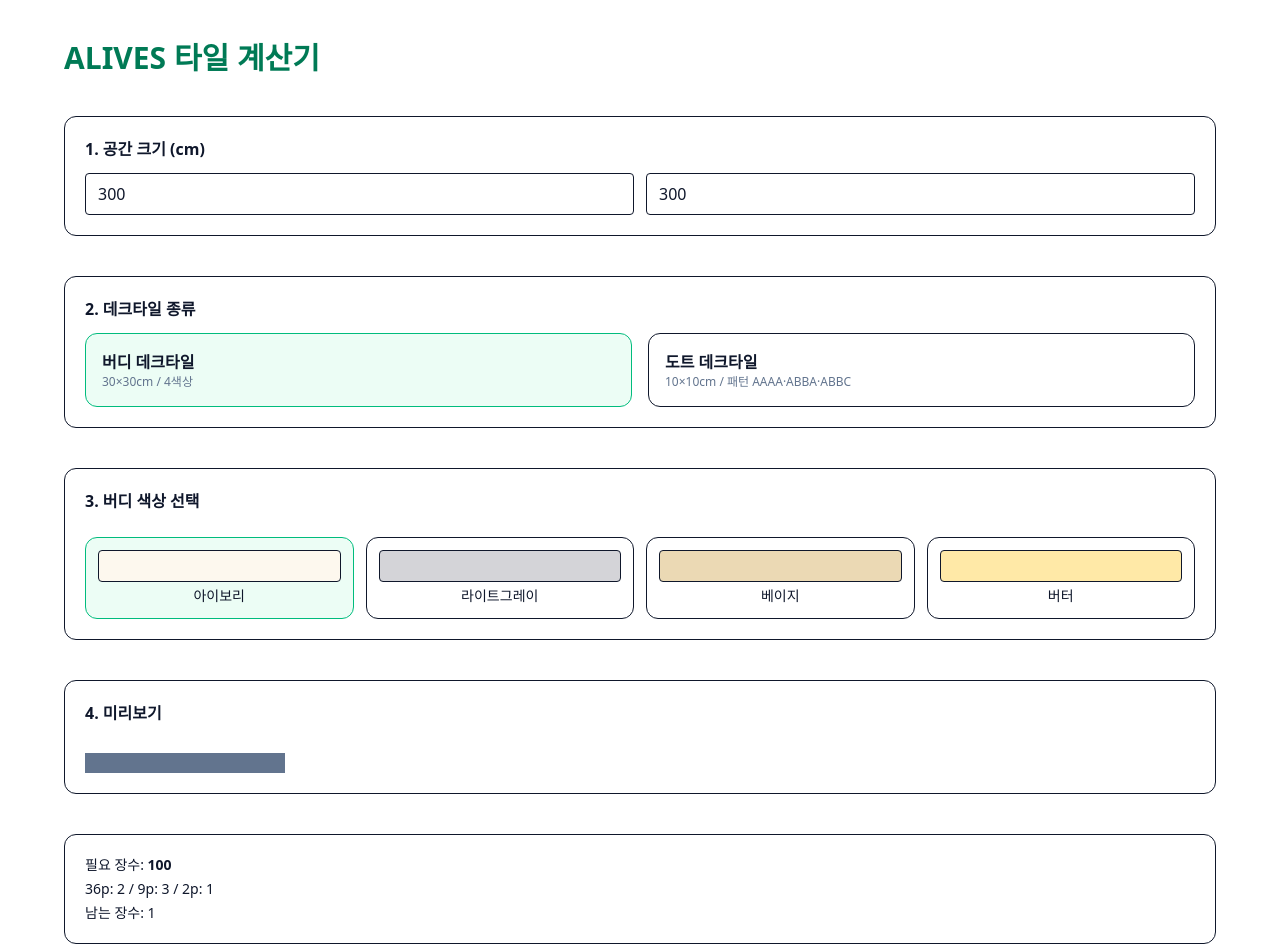
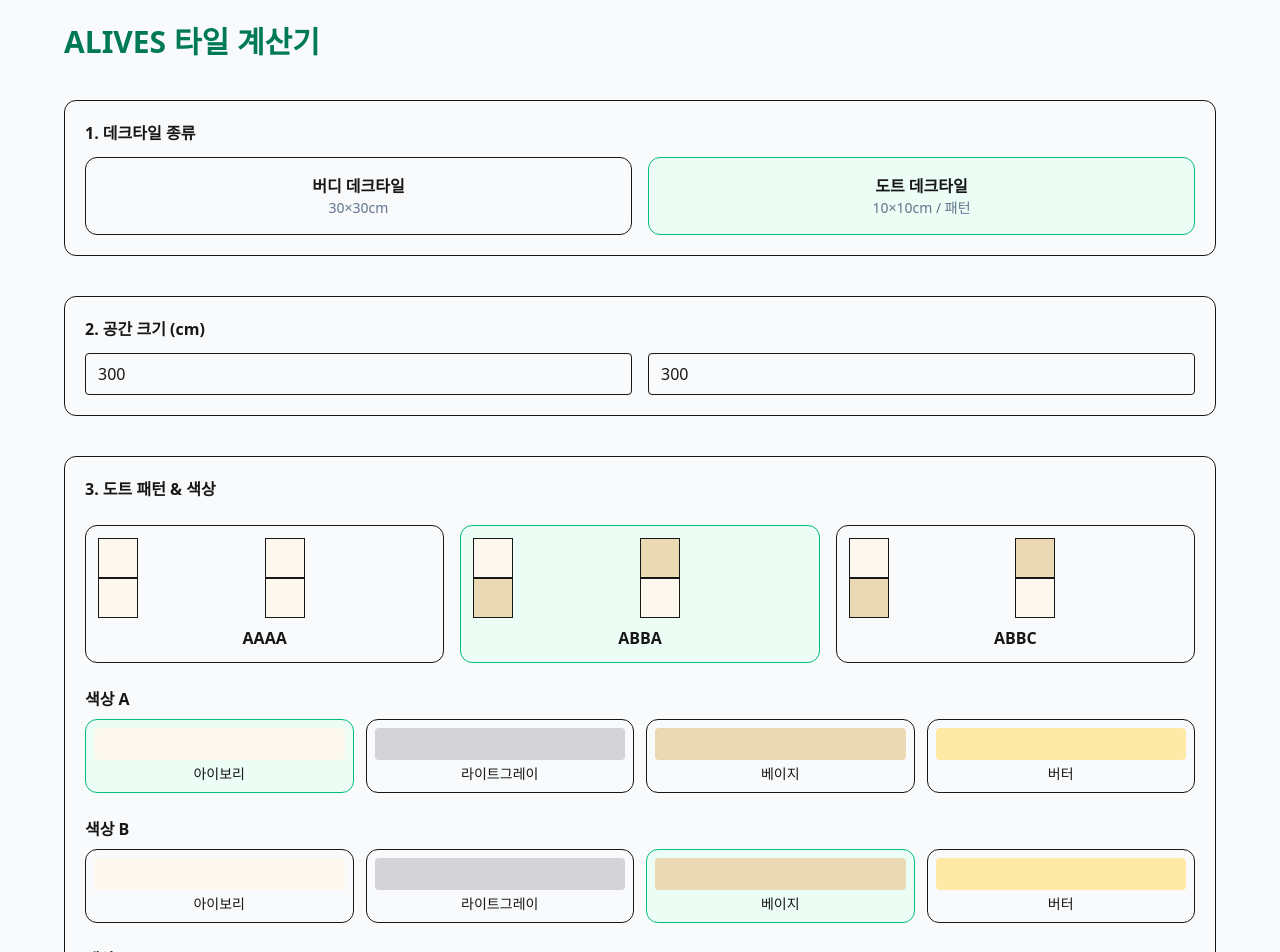
Before and after one commit to kimtwoo95-png/deck-tile-simulator-FINAL, a Next.js app: page / in a window 1280 px wide. Shown: the top 952 px of the page. Built offline with nearby package versions, Linux system fonts and the light colour scheme.

Commit message:
final: ALIVES tile calculator UI & preview fixed

```diff
--- a/app/page.tsx
+++ b/app/page.tsx
@@ -2,181 +2,161 @@
 
 import { useState } from 'react';
 
-/* =====================================================
+/* ======================================================
    타입
-===================================================== */
+====================================================== */
 type ProductType = 'buddy' | 'dot';
-type BuddyColor = 'ivory' | 'lightgray' | 'beige' | 'butter';
-type DotColor = BuddyColor;
 type DotPattern = 'AAAA' | 'ABBA' | 'ABBC';
+type ColorKey = 'ivory' | 'lightgray' | 'beige' | 'butter';
 
-/* =====================================================
+/* ======================================================
    색상 정의
-===================================================== */
-const COLORS: Record<BuddyColor, { label: string; hex: string }> = {
-  ivory: { label: '아이보리', hex: '#FDF8EE' },
-  lightgray: { label: '라이트그레이', hex: '#D4D4D8' },
-  beige: { label: '베이지', hex: '#EBD9B4' },
-  butter: { label: '버터', hex: '#FFE9A7' },
-};
+====================================================== */
+const COLORS: { key: ColorKey; label: string; hex: string }[] = [
+  { key: 'ivory', label: '아이보리', hex: '#FDF8EE' },
+  { key: 'lightgray', label: '라이트그레이', hex: '#D4D4D8' },
+  { key: 'beige', label: '베이지', hex: '#EBD9B4' },
+  { key: 'butter', label: '버터', hex: '#FFE9A7' },
+];
 
-/* =====================================================
-   도트 패턴 (2x2)
-===================================================== */
+/* ======================================================
+   도트 패턴 셀 (2x2 고정)
+====================================================== */
 const DOT_PATTERN: Record<DotPattern, ('A' | 'B' | 'C')[]> = {
   AAAA: ['A', 'A', 'A', 'A'],
   ABBA: ['A', 'B', 'B', 'A'],
   ABBC: ['A', 'B', 'B', 'C'],
 };
 
-/* =====================================================
+/* ======================================================
    박스 계산
-===================================================== */
-function calcPacks(total: number, sizes: number[]) {
-  const sorted = [...sizes].sort((a, b) => b - a);
+====================================================== */
+function calcBoxes(need: number, sizes: number[]) {
+  let remain = need;
   const result: Record<number, number> = {};
-  let remain = total;
 
-  for (const s of sorted) {
-    result[s] = Math.floor(remain / s);
-    remain -= result[s] * s;
+  for (const size of sizes) {
+    result[size] = Math.floor(remain / size);
+    remain -= result[size] * size;
   }
 
-  if (remain > 0) result[sorted[sorted.length - 1]] += 1;
+  if (remain > 0) {
+    const smallest = sizes[sizes.length - 1];
+    result[smallest] += 1;
+    remain = 0;
+  }
 
-  const totalPieces = Object.entries(result).reduce(
-    (sum, [k, v]) => sum + Number(k) * v,
+  const total = sizes.reduce(
+    (sum, s) => sum + s * (result[s] || 0),
     0
   );
 
-  return {
-    result,
-    totalPieces,
-    leftover: totalPieces - total,
-  };
+  return { result, total, leftover: total - need };
 }
 
-/* =====================================================
+/* ======================================================
    페이지
-===================================================== */
+====================================================== */
 export default function Page() {
+  const [type, setType] = useState<ProductType>('dot');
+
   const [width, setWidth] = useState(300);
   const [height, setHeight] = useState(300);
-  const [product, setProduct] = useState<ProductType>('buddy');
 
-  const [buddyColor, setBuddyColor] = useState<BuddyColor>('ivory');
+  const [pattern, setPattern] = useState<DotPattern>('ABBA');
+  const [colorA, setColorA] = useState<ColorKey>('ivory');
+  const [colorB, setColorB] = useState<ColorKey>('beige');
+  const [colorC, setColorC] = useState<ColorKey>('ivory');
 
-  const [pattern, setPattern] = useState<DotPattern>('AAAA');
-  const [colorA, setColorA] = useState<DotColor>('ivory');
-  const [colorB, setColorB] = useState<DotColor>('beige');
-  const [colorC, setColorC] = useState<DotColor>('butter');
+  /* ================= 계산 ================= */
+  const tileSize = type === 'dot' ? 10 : 30;
+  const xCount = Math.ceil(width / tileSize);
+  const yCount = Math.ceil(height / tileSize);
+  const needCount = xCount * yCount;
 
-  /* 계산 */
-  const buddyX = Math.ceil(width / 30);
-  const buddyY = Math.ceil(height / 30);
-  const buddyNeed = buddyX * buddyY;
-  const buddyPack = calcPacks(buddyNeed, [36, 9, 2]);
+  const boxes =
+    type === 'dot'
+      ? calcBoxes(needCount, [120, 40])
+      : calcBoxes(needCount, [36, 9, 2]);
 
-  const dotX = Math.ceil(width / 10);
-  const dotY = Math.ceil(height / 10);
-  const dotNeed = dotX * dotY;
-  const dotPack = calcPacks(dotNeed, [120, 40]);
+  /* ================= 색상 맵 ================= */
+  const colorMap = Object.fromEntries(
+    COLORS.map(c => [c.key, c.hex])
+  ) as Record<ColorKey, string>;
 
-  const getDotColor = (s: 'A' | 'B' | 'C') =>
-    s === 'A' ? COLORS[colorA].hex : s === 'B' ? COLORS[colorB].hex : COLORS[colorC].hex;
+  /* ================= 미리보기 셀 ================= */
+  const renderDotColor = (i: number) => {
+    const x = i % xCount;
+    const y = Math.floor(i / xCount);
+    const idx = (y % 2) * 2 + (x % 2);
+    const symbol = DOT_PATTERN[pattern][idx];
 
-  /* =====================================================
-     UI
-  ===================================================== */
+    if (symbol === 'A') return colorMap[colorA];
+    if (symbol === 'B') return colorMap[colorB];
+    return colorMap[colorC];
+  };
+
   return (
-    <div className="min-h-screen bg-white px-4 py-10 text-slate-900">
+    <div className="min-h-screen bg-slate-50 p-6">
       <div className="max-w-6xl mx-auto space-y-10">
 
-        {/* 타이틀 */}
+        {/* ================= 제목 ================= */}
         <h1 className="text-3xl font-black text-emerald-700">
           ALIVES 타일 계산기
         </h1>
 
-        {/* 1. 공간 크기 */}
-        <section className="border rounded-xl p-5 space-y-3">
-          <h2 className="font-semibold">1. 공간 크기 (cm)</h2>
-          <div className="flex gap-3">
-            <input
-              type="number"
-              value={width}
-              onChange={(e) => setWidth(+e.target.value)}
-              className="border rounded px-3 py-2 w-full"
-              placeholder="가로(cm)"
-            />
-            <input
-              type="number"
-              value={height}
-              onChange={(e) => setHeight(+e.target.value)}
-              className="border rounded px-3 py-2 w-full"
-              placeholder="세로(cm)"
-            />
-          </div>
-        </section>
-
-        {/* 2. 타일 종류 */}
+        {/* ================= 타일 종류 ================= */}
         <section className="border rounded-xl p-5">
-          <h2 className="font-semibold mb-3">2. 데크타일 종류</h2>
+          <h2 className="font-bold mb-3">1. 데크타일 종류</h2>
           <div className="grid grid-cols-2 gap-4">
-            {(['buddy', 'dot'] as ProductType[]).map((t) => (
+            {(['buddy', 'dot'] as ProductType[]).map(t => (
               <button
                 key={t}
-                onClick={() => setProduct(t)}
-                className={`border rounded-xl p-4 text-left ${
-                  product === t
+                onClick={() => setType(t)}
+                className={`border rounded-xl p-4 ${
+                  type === t
                     ? 'border-emerald-500 bg-emerald-50'
-                    : 'hover:border-emerald-300'
+                    : ''
                 }`}
               >
-                <div className="font-bold">
-                  {t === 'buddy' ? '버디 데크타일' : '도트 데크타일'}
-                </div>
-                <div className="text-xs text-slate-500">
-                  {t === 'buddy' ? '30×30cm / 4색상' : '10×10cm / 패턴 AAAA·ABBA·ABBC'}
+                <b>{t === 'buddy' ? '버디' : '도트'} 데크타일</b>
+                <div className="text-sm text-slate-500">
+                  {t === 'buddy' ? '30×30cm' : '10×10cm / 패턴'}
                 </div>
               </button>
             ))}
           </div>
         </section>
 
-        {/* 3. 옵션 */}
+        {/* ================= 사이즈 ================= */}
+        <section className="border rounded-xl p-5">
+          <h2 className="font-bold mb-3">2. 공간 크기 (cm)</h2>
+          <div className="flex gap-4">
+            <input
+              type="number"
+              value={width}
+              onChange={e => setWidth(+e.target.value)}
+              className="border rounded px-3 py-2 w-full"
+              placeholder="가로"
+            />
+            <input
+              type="number"
+              value={height}
+              onChange={e => setHeight(+e.target.value)}
+              className="border rounded px-3 py-2 w-full"
+              placeholder="세로"
+            />
+          </div>
+        </section>
+
+        {/* ================= 도트 옵션 ================= */}
+        {type === 'dot' && (
           <section className="border rounded-xl p-5 space-y-6">
-          {/* 버디 색상 */}
-          {product === 'buddy' && (
-            <>
-              <h2 className="font-semibold">3. 버디 색상 선택</h2>
-              <div className="grid grid-cols-2 sm:grid-cols-4 gap-3">
-                {(Object.keys(COLORS) as BuddyColor[]).map((c) => (
-                  <button
-                    key={c}
-                    onClick={() => setBuddyColor(c)}
-                    className={`border rounded-xl p-3 text-sm ${
-                      buddyColor === c
-                        ? 'border-emerald-500 bg-emerald-50'
-                        : ''
-                    }`}
-                  >
-                    <div
-                      className="h-8 rounded border mb-1"
-                      style={{ backgroundColor: COLORS[c].hex }}
-                    />
-                    {COLORS[c].label}
-                  </button>
-                ))}
-              </div>
-            </>
-          )}
+            <h2 className="font-bold">3. 도트 패턴 & 색상</h2>
 
-          {/* 도트 패턴 & 색상 */}
-          {product === 'dot' && (
-            <>
-              <h2 className="font-semibold">3. 도트 패턴</h2>
+            {/* 패턴 */}
             <div className="grid grid-cols-3 gap-4">
-                {(Object.keys(DOT_PATTERN) as DotPattern[]).map((p) => (
+              {(Object.keys(DOT_PATTERN) as DotPattern[]).map(p => (
                 <button
                   key={p}
                   onClick={() => setPattern(p)}
@@ -184,117 +164,106 @@
                     pattern === p ? 'border-emerald-500 bg-emerald-50' : ''
                   }`}
                 >
-                    <div className="grid grid-cols-2">
+                  <div className="grid grid-cols-2 gap-0">
                     {DOT_PATTERN[p].map((s, i) => (
                       <div
                         key={i}
-                          className="w-8 h-8 border"
-                          style={{ backgroundColor: getDotColor(s) }}
+                        className="w-10 h-10 border"
+                        style={{
+                          backgroundColor:
+                            s === 'A'
+                              ? colorMap[colorA]
+                              : s === 'B'
+                              ? colorMap[colorB]
+                              : colorMap[colorC],
+                        }}
                       />
                     ))}
                   </div>
-                    <div className="text-xs mt-1 font-semibold">{p}</div>
+                  <div className="mt-2 font-semibold">{p}</div>
                 </button>
               ))}
             </div>
 
-              {(['A', 'B', 'C'] as const).map((slot) => (
-                <div key={slot}>
-                  <div className="font-semibold mb-1">색상 {slot}</div>
-                  <div className="grid grid-cols-2 sm:grid-cols-4 gap-2">
-                    {(Object.keys(COLORS) as DotColor[]).map((c) => {
+            {/* 색상 선택 */}
+            {(['A', 'B', 'C'] as const).map(k => (
+              <div key={k}>
+                <h3 className="font-bold mb-2">색상 {k}</h3>
+                <div className="grid grid-cols-4 gap-3">
+                  {COLORS.map(c => {
                     const selected =
-                        (slot === 'A' && colorA === c) ||
-                        (slot === 'B' && colorB === c) ||
-                        (slot === 'C' && colorC === c);
+                      (k === 'A' && colorA === c.key) ||
+                      (k === 'B' && colorB === c.key) ||
+                      (k === 'C' && colorC === c.key);
 
                     return (
                       <button
-                          key={c}
+                        key={c.key}
                         onClick={() =>
-                            slot === 'A'
-                              ? setColorA(c)
-                              : slot === 'B'
-                              ? setColorB(c)
-                              : setColorC(c)
+                          k === 'A'
+                            ? setColorA(c.key)
+                            : k === 'B'
+                            ? setColorB(c.key)
+                            : setColorC(c.key)
                         }
-                          className={`border rounded-xl p-2 text-xs ${
-                            selected ? 'border-emerald-500 bg-emerald-50' : ''
+                        className={`border rounded-xl p-2 ${
+                          selected
+                            ? 'border-emerald-500 bg-emerald-50'
+                            : ''
                         }`}
                       >
                         <div
-                            className="h-6 rounded border mb-1"
-                            style={{ backgroundColor: COLORS[c].hex }}
+                          className="h-8 rounded"
+                          style={{ backgroundColor: c.hex }}
                         />
-                          {COLORS[c].label}
+                        <div className="text-sm mt-1">{c.label}</div>
                       </button>
                     );
                   })}
                 </div>
               </div>
             ))}
-            </>
+          </section>
         )}
-        </section>
 
-        {/* 4. 미리보기 */}
+        {/* ================= 미리보기 ================= */}
         <section className="border rounded-xl p-5">
-          <h2 className="font-semibold mb-3">4. 미리보기</h2>
-
-          {product === 'buddy' && (
+          <h2 className="font-bold mb-3">4. 미리보기</h2>
           <div
             className="inline-grid"
-              style={{ gridTemplateColumns: `repeat(${Math.min(buddyX, 30)}, 20px)` }}
+            style={{
+              gridTemplateColumns: `repeat(${xCount}, 12px)`,
+            }}
           >
-              {Array.from({ length: Math.min(buddyX * buddyY, 900) }).map((_, i) => (
+            {Array.from({ length: xCount * yCount }).map((_, i) => (
               <div
                 key={i}
-                  className="border border-slate-500"
-                  style={{ backgroundColor: COLORS[buddyColor].hex }}
+                className="border border-slate-400"
+                style={{
+                  backgroundColor:
+                    type === 'buddy'
+                      ? colorMap[colorA]
+                      : renderDotColor(i),
+                }}
               />
             ))}
           </div>
-          )}
-
-          {product === 'dot' && (
-            <div
-              className="inline-grid"
-              style={{ gridTemplateColumns: `repeat(${Math.min(dotX, 40)}, 10px)` }}
-            >
-              {Array.from({ length: Math.min(dotX * dotY, 1600) }).map((_, i) => {
-                const x = i % dotX;
-                const y = Math.floor(i / dotX);
-                const idx = (y % 2) * 2 + (x % 2);
-                return (
-                  <div
-                    key={i}
-                    className="border border-slate-400"
-                    style={{ backgroundColor: getDotColor(DOT_PATTERN[pattern][idx]) }}
-                  />
-                );
-              })}
-            </div>
-          )}
         </section>
 
-        {/* 5. 수량 & 박스 */}
-        <section className="border rounded-xl p-5 text-sm space-y-1">
-          {product === 'buddy' && (
-            <>
-              <div>필요 장수: <b>{buddyNeed}</b></div>
-              <div>36p: {buddyPack.result[36]} / 9p: {buddyPack.result[9]} / 2p: {buddyPack.result[2]}</div>
-              <div>남는 장수: {buddyPack.leftover}</div>
-            </>
-          )}
+        {/* ================= 결과 ================= */}
+        <section className="border rounded-xl p-6 text-lg">
+          <h2 className="font-bold mb-4 text-xl">5. 필요 개수</h2>
+          <div className="text-2xl font-black mb-3">
+            필요 수량: {needCount}
+          </div>
+          {Object.entries(boxes.result).map(([k, v]) => (
+            <div key={k}>{k}p: {v} 박스</div>
+          ))}
+          <div className="mt-2">
+            남는 수량: {boxes.leftover}
+          </div>
+        </section>
 
-          {product === 'dot' && (
-            <>
-              <div>필요 개수: <b>{dotNeed}</b></div>
-              <div>120p: {dotPack.result[120]} / 40p: {dotPack.result[40]}</div>
-              <div>남는 수량: {dotPack.leftover}</div>
-            </>
-          )}
-        </section>
       </div>
     </div>
   );
```
Lines whose indentation alone changed are shown as unchanged.
